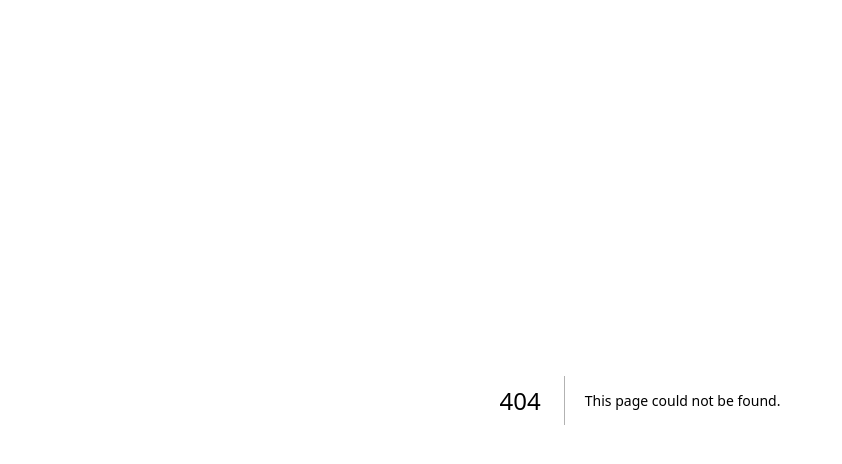
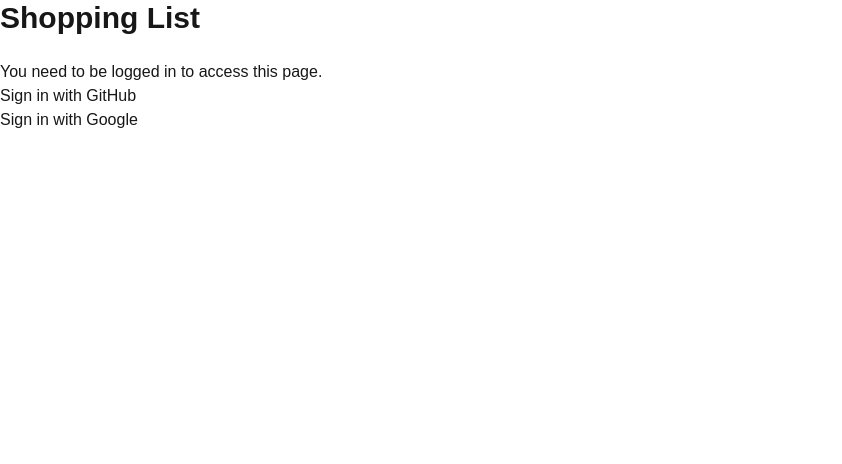
Before and after one commit to MalekMansour/cprg306-assignments, a Next.js app: page /week-10 in a window 1280 px wide. Before the commit this address had no page. Shown: the top 464 px of the page, without its empty margins (0-842 px from the left). Built offline with nearby package versions, Linux system fonts and the light colour scheme; no server answers.

Commit message:
Add page.js

```diff
--- /dev/null
+++ b/app/week-10/page.js
@@ -0,0 +1,33 @@
+"use client";
+
+import React, { useState } from "react";
+import { useUserAuth } from "./_utils/auth-context";
+import ShoppingList from "./shopping-list/page";
+
+const Page = () => {
+  const { user, gitHubSignIn, googleSignIn, firebaseSignOut } = useUserAuth();
+
+  if (!user) {
+    return (
+      <main>
+        <h1 className="text-3xl font-bold text-white-700 mb-6">Shopping List</h1>
+        <p>You need to be logged in to access this page.</p>
+        <button onClick={gitHubSignIn}>Sign in with GitHub</button>
+        <p></p>
+        <button onClick={googleSignIn}>Sign in with Google</button>
+
+      </main>
+    );
+  }
+
+  return (
+    <main>
+      <h1>Your Shopping List</h1>
+      <p>Welcome back, {user.displayName}!</p>
+      <ShoppingList />
+      <button onClick={firebaseSignOut}>Logout</button>
+    </main>
+  );
+};
+
+export default Page;
```
